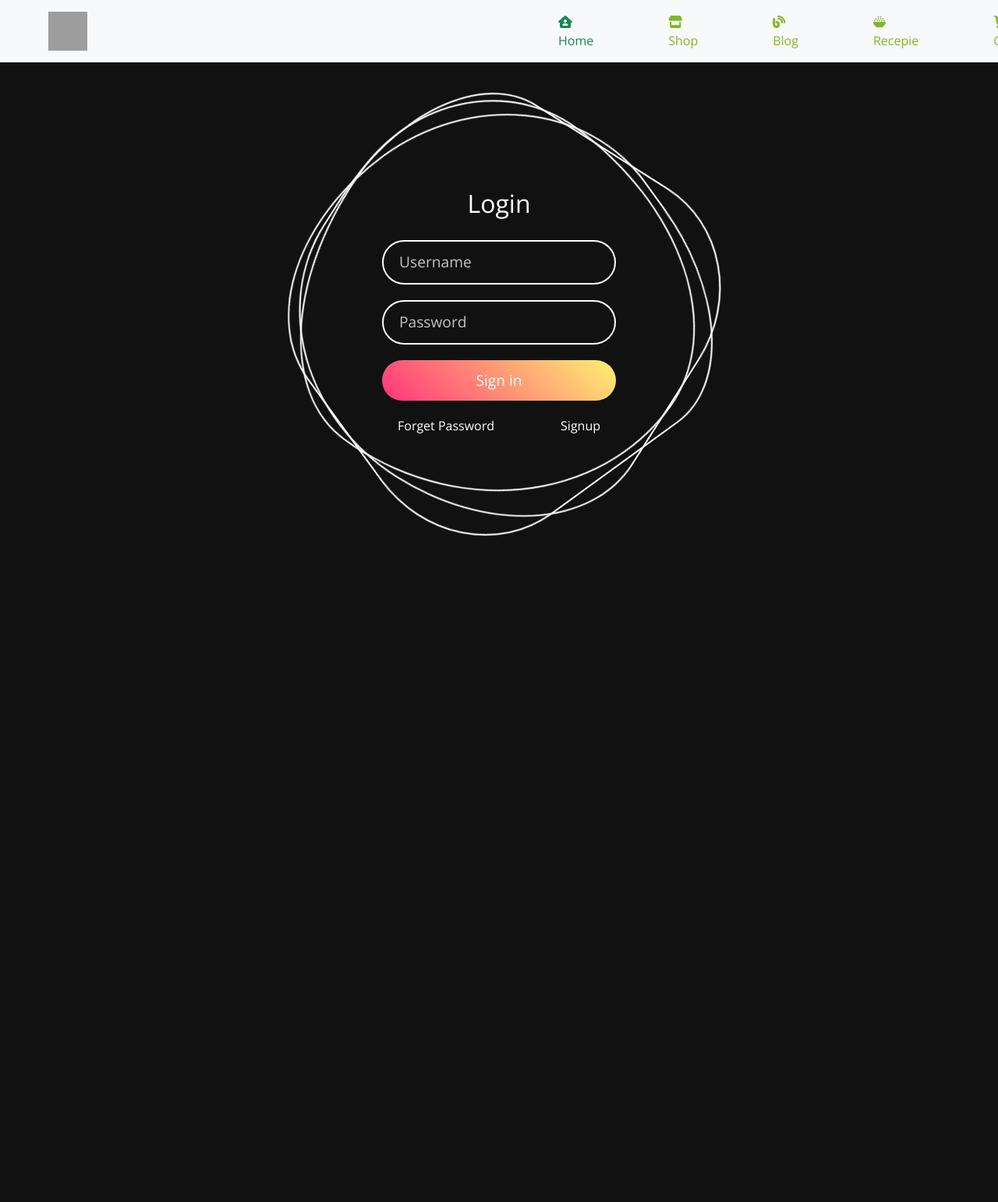
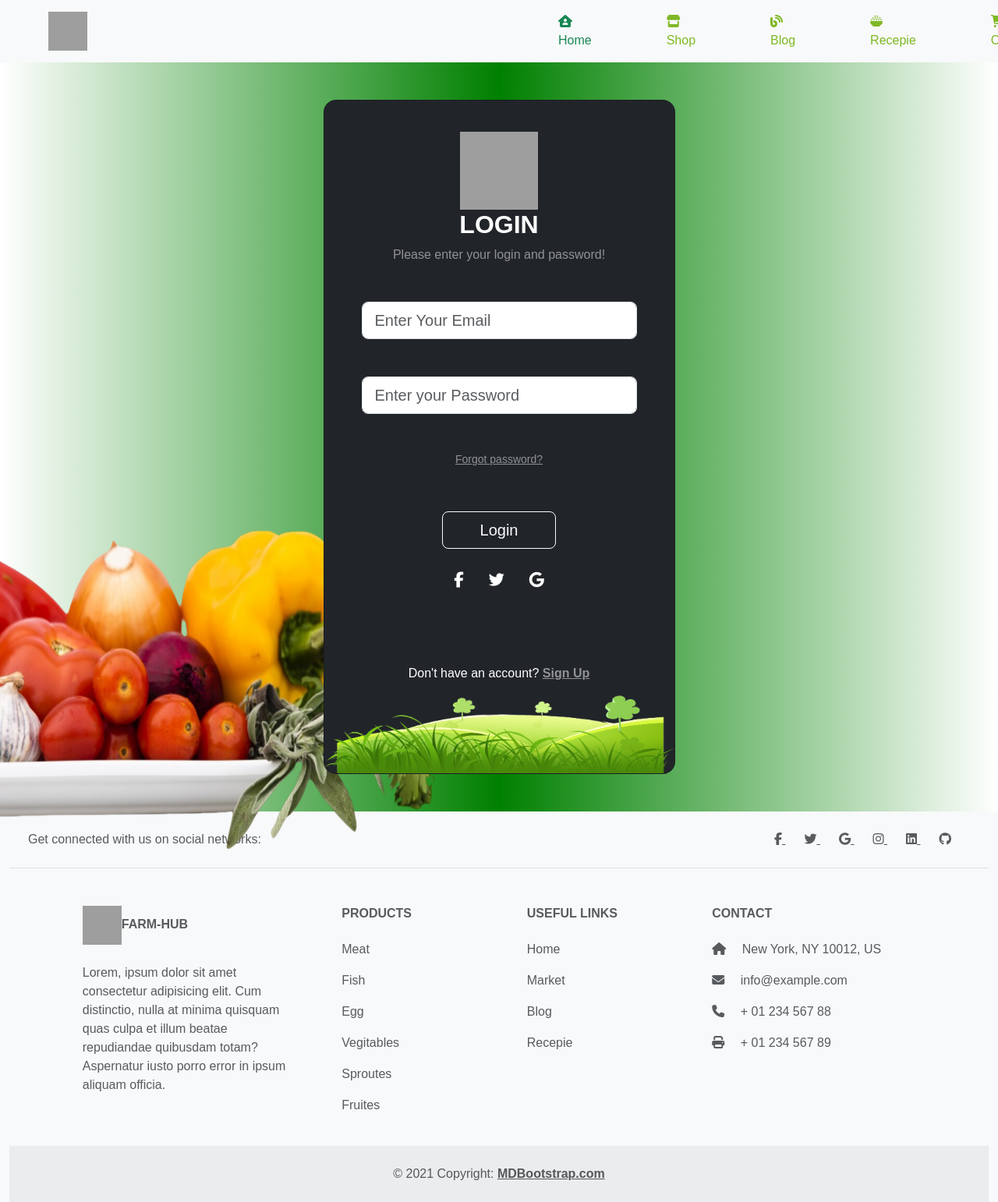
Before and after one commit to tAdithyan/Django-ecomerse, a Django app: page /shop/login/ in a window 1280 px wide. Shown: the whole page at 78% size. Before the commit the page ends 688 px from the top, so only its background shows below. Run offline with Django 5.2, Linux system fonts and the light colour scheme; some libraries are stand-ins or nearby versions; some web fonts are replaced; grey boxes are pictures that could not be loaded.

Commit message:
login  page backend created

```diff
--- a/farmershub/shop/urls.py
+++ b/farmershub/shop/urls.py
@@ -5,7 +5,11 @@ from .import views
 urlpatterns = [
 
     path('',views.shop,name='shop'),
-    path('login/',views.login,name='login')
+    path('login/',views.log_in,name='login'),
+    path('signup/',views.sign_up,name="signup"),
+    path('logout/',views.log_out,name='logout')
+
+
 
 
 ]
--- a/farmershub/shop/views.py
+++ b/farmershub/shop/views.py
@@ -1,7 +1,45 @@
-from django.shortcuts import render
+from django.shortcuts import render,redirect
+from django.http import HttpResponse
+from.models import *
+from django.contrib.auth.models import User
+from django.contrib.auth import authenticate, login
+from django.contrib.auth import logout
 
 # Create your views here.
 def shop(request):
   return render(request,'shop/shop.html')
-def login(request):
-  return render(request,'login_signup/login/login.html')
+def log_in(request):
+ if request.method=="POST":
+
+
+  email=request.POST.get('email')
+
+  password=request.POST.get('password')
+  user =authenticate(request, username=email, password=password)
+
+
+  if user is not None:
+     login(request,user)
+  else:
+     pass
+  return redirect("shop")
+
+
+ return render(request,'login_signup/login/login.html')
+def sign_up(request):
+  if request.method=="POST":
+
+   fname=request.POST.get('name')
+   email=request.POST.get('email')
+
+   password=request.POST.get('password')
+
+   user = User.objects.create_user(first_name=fname,username=email,email=email, password=password)
+
+   user.save()
+   return redirect(log_in)
+
+  return render(request,'login_signup/signup/signup.html')
+def log_out(request):
+    logout(request)
+    return redirect("shop")
--- a/farmershub/static/css/login.css
+++ b/farmershub/static/css/login.css
@@ -1,134 +1,13 @@
-@import url('https://fonts.googleapis.com/css?family=Open+Sans:400,600,700&display=swap');
-*
-{
-	margin: 0;
-	padding: 0;
-	box-sizing: border-box;
-	font-family: 'Open Sans', sans-serif;
-}
-body
-{
-	display: flex;
-	justify-content: center;
-	align-items: center;
-	min-height: 100vh;
-	background: #111;
-}
-.square
-{
-	position: relative;
-	width: 500px;
-	height: 500px;
-	display: flex;
-	justify-content: center;
-	align-items: center;
-}
-.square i
-{
-	position: absolute;
-	inset: 0;
-	border: 2px solid #fff;
-	transition: 0.5s;
-}
-.square i:nth-child(1)
-{
-	border-radius: 38% 62% 63% 37% / 41% 44% 56% 59%;
-	animation: animate 6s linear infinite;
-}
-.square i:nth-child(2)
-{
-	border-radius: 41% 44% 56% 59%/38% 62% 63% 37%;
-	animation: animate 4s linear infinite;
-}
-.square i:nth-child(3)
-{
-	border-radius: 41% 44% 56% 59%/38% 62% 63% 37%;
-	animation: animate2 10s linear infinite;
-}
-.square:hover i
-{
-	border: 6px solid var(--clr);
-	filter: drop-shadow(0 0 20px var(--clr));
-}
-@keyframes animate
-{
-	0%
-	{
-		transform: rotate(0deg);
+.gradient-custom {
+	/* fallback for old browsers */
+	background: #6a11cb;
+
+	/* Chrome 10-25, Safari 5.1-6 */
+	background: -webkit-linear-gradient(to right, rgba(106, 17, 203, 1), rgba(37, 117, 252, 1));
+
+	/* W3C, IE 10+/ Edge, Firefox 16+, Chrome 26+, Opera 12+, Safari 7+ */
+	background: linear-gradient(to right, rgba(106, 17, 203, 1), rgba(37, 117, 252, 1))
 	}
-	100%
-	{
-		transform: rotate(360deg);
+	.card{
+		box-shadow: 10px 10px 10px black;
 	}
-}
-@keyframes animate2
-{
-	0%
-	{
-		transform: rotate(360deg);
-	}
-	100%
-	{
-		transform: rotate(0deg);
-	}
-}
-.login
-{
-	position: absolute;
-	width: 300px;
-	height: 100%;
-	display: flex;
-	justify-content: center;
-	align-items: center;
-	flex-direction: column;
-	gap: 20px;
-}
-.login h2
-{
-	font-size: 2em;
-	color: #fff;
-}
-.login .inputBx
-{
-	position: relative;
-	width: 100%;
-}
-.login .inputBx input
-{
-	position: relative;
-	width: 100%;
-	padding: 12px 20px;
-	background: transparent;
-	border: 2px solid #fff;
-	border-radius: 40px;
-	font-size: 1.2em;
-	color: #fff;
-	box-shadow: none;
-	outline: none;
-}
-.login .inputBx input[type="submit"]
-{
-	width: 100%;
-	background: #0078ff;
-	background: linear-gradient(45deg,#ff357a,#fff172);
-	border: none;
-	cursor: pointer;
-}
-.login .inputBx input::placeholder
-{
-	color: rgba(255,255,255,0.75);
-}
-.login .links
-{
-	position: relative;
-	width: 100%;
-	display: flex;
-	align-items: center;
-	justify-content: space-between;
-	padding: 0 20px;
-}
-.login .links a
-{
-	color: #fff;
-	text-decoration: none;
-}
--- a/farmershub/templates/home/base.html
+++ b/farmershub/templates/home/base.html
@@ -29,17 +29,17 @@
  {% endblock content %}
 
  <!---footer-->
-  <footer class="text-center text-lg-start bg-body-tertiary text-muted container-fluid">
+  <footer class="text-center text-lg-start bg-body-tertiary text-muted container-fluid " ;>
    <!-- Section: Social media -->
-   <section class="d-flex justify-content-center justify-content-lg-between p-4 border-bottom">
+   <section class="d-flex justify-content-center justify-content-lg-between p-4 border-bottom" >
      <!-- Left -->
-     <div class="me-5 d-none d-lg-block">
+     <div class="me-5 d-none d-lg-block" >
        <span>Get connected with us on social networks:</span>
      </div>
      <!-- Left -->
 
      <!-- Right -->
-     <div>
+     <div >
        <a href="" class="me-4 text-reset">
          <i class="fab fa-facebook-f"></i>
        </a>
@@ -64,7 +64,7 @@
    <!-- Section: Social media -->
 
    <!-- Section: Links  -->
-   <section class="">
+   <section >
      <div class="container text-center text-md-start mt-5">
        <!-- Grid row -->
        <div class="row mt-3">
--- a/farmershub/templates/login_signup/login/login.html
+++ b/farmershub/templates/login_signup/login/login.html
@@ -1,40 +1,64 @@
-{% extends "shop/base.html" %}s
+{% extends 'shop/base.html' %}
 {% load static %}
 
 {% block content %}
 
 
-<!DOCTYPE html>
-<html lang="en">
-<head>
-	<meta charset="UTF-8">
-	<meta http-equiv="X-UA-Compatible" content="IE=edge">
-	<meta name="viewport" content="width=device-width, initial-scale=1.0">
-	<link rel="stylesheet" href="{% static 'css/login.css' %}">
-	<title>Login Now</title>
-</head>
-<body>
-	<div class="square">
-		<i style="--clr:#00ff0a;"></i>
-		<i style="--clr:#ff0057;"></i>
-		<i style="--clr:#fffd44;"></i>
-		<div class="login">
-			<h2>Login</h2>
-			<div class="inputBx">
-				<input type="text" placeholder="Username">
+<section class="vh-30 gradient-custom" style="background:linear-gradient(to right,white,green,white);" >
+	<img src="/static/images/login/bg.png" width="1000px " height="900px" style="position: absolute; top: 260px;">
+
+  <div class="container py-5 h-5 w-100">
+
+    <div class="row d-flex justify-content-center align-items-center h-50">
+      <div class="col-12 col-md-8 col-lg-6 col-xl-5">
+        <div class="card bg-dark text-white" style="border-radius: 1rem;">
+          <div class="card-body ps-5 pe-5 text-center">
+
+            <div class="mb-md-5 mt-md-4 pb-5">
+           <img src="/static/images/home/logoo.png" alt="" height="100px" width="100px">
+              <h2 class="fw-bold mb-2 text-uppercase">Login</h2>
+              <p class="text-white-50 mb-5">Please enter your login and password!</p>
+              <form  action="{% url 'login' %}" method="post">
+                {% csrf_token %}
+
+              <div class="form-outline form-white mb-4">
+                <input type="email" id="typeEmailX" class="form-control form-control-lg" placeholder="Enter Your Email "  name="email"/>
+                <label class="form-label" for="typeEmailX"></label>
               </div>
-			<div class="inputBx">
-				<input type="password" placeholder="Password">
+
+              <div class="form-outline form-white mb-4">
+                <input type="password" id="typePasswordX" class="form-control form-control-lg"  placeholder="Enter your Password" width="50px" name="password"/>
+                <label class="form-label" for="typePasswordX"></label>
               </div>
-			<div class="inputBx">
-				<input type="submit" value="Sign in">
+
+
+              <p class="small mb-5 pb-lg-2"><a class="text-white-50" href="#!">Forgot password?</a></p>
+
+              <button class="btn btn-outline-light btn-lg px-5" type="submit">Login</button>
+
+              <div class="d-flex justify-content-center text-center mt-4 pt-1">
+                <a href="#!" class="text-white"><i class="fab fa-facebook-f fa-lg"></i></a>
+                <a href="#!" class="text-white"><i class="fab fa-twitter fa-lg mx-4 px-2"></i></a>
+                <a href="#!" class="text-white"><i class="fab fa-google fa-lg"></i></a>
               </div>
-			<div class="links">
-				<a href="#">Forget Password</a>
-				<a href="#">Signup</a>
+
+            </div>
+
+            <div>
+              <p class="mb-0">Don't have an account? <a href="{% url 'signup' %}" class="text-white-50 fw-bold">Sign Up</a>
+              </p>
+            </div>
+
+          </div>
+					<img src="/static/images/login/footer-removebg.png" height="100px" width="100%" >
+
         </div>
       </div>
     </div>
-</body>
-</html>
+  </div>
+</section>
+</form>
+{% include "home/base.html" %}
+
+
 {% endblock content %}
--- a/farmershub/templates/shop/base.html
+++ b/farmershub/templates/shop/base.html
@@ -39,7 +39,21 @@
             <a class="nav-link  " aria-current="page" href="#"><i class="fa-solid fa-blog"></i>Blog</a>
             <a class="nav-link  " aria-current="page" href="#"><i class="fa-solid fa-bowl-rice"></i>Recepie</a>
             <a class="nav-link  " aria-current="page" href="#"><i class="fa-solid fa-cart-shopping"></i>Cart</a>
+            {% if user.is_authenticated %}
+
+            <li class="nav-item">
+              <img src="https://mdbcdn.b-cdn.net/img/new/avatars/2.webp" class="rounded-circle" style="width: 40px; height:38px"
+  alt="Avatar" />
+
+            </li>
+            <li class="nav-item">
+              <a class="nav-link" href="{% url "logout" %}">logout</a>
+
+            </li>
+            {% else %}
             <a class="nav-link  " aria-current="page" href="{% url 'login' %}"><i class="fa-solid fa-user"></i>Login/Signup</a>
+            {% endif %}
+          </div>
           </div>
         </div>
       </div>
```
Also changed, not shown: farmershub/templates/login_signup/signup/signup.html (added, +27 -0 lines), farmershub/db.sqlite3, farmershub/static/images/login/bg.png (added), farmershub/static/images/login/footer-removebg.png (added). Lines whose indentation alone changed are shown as unchanged.
